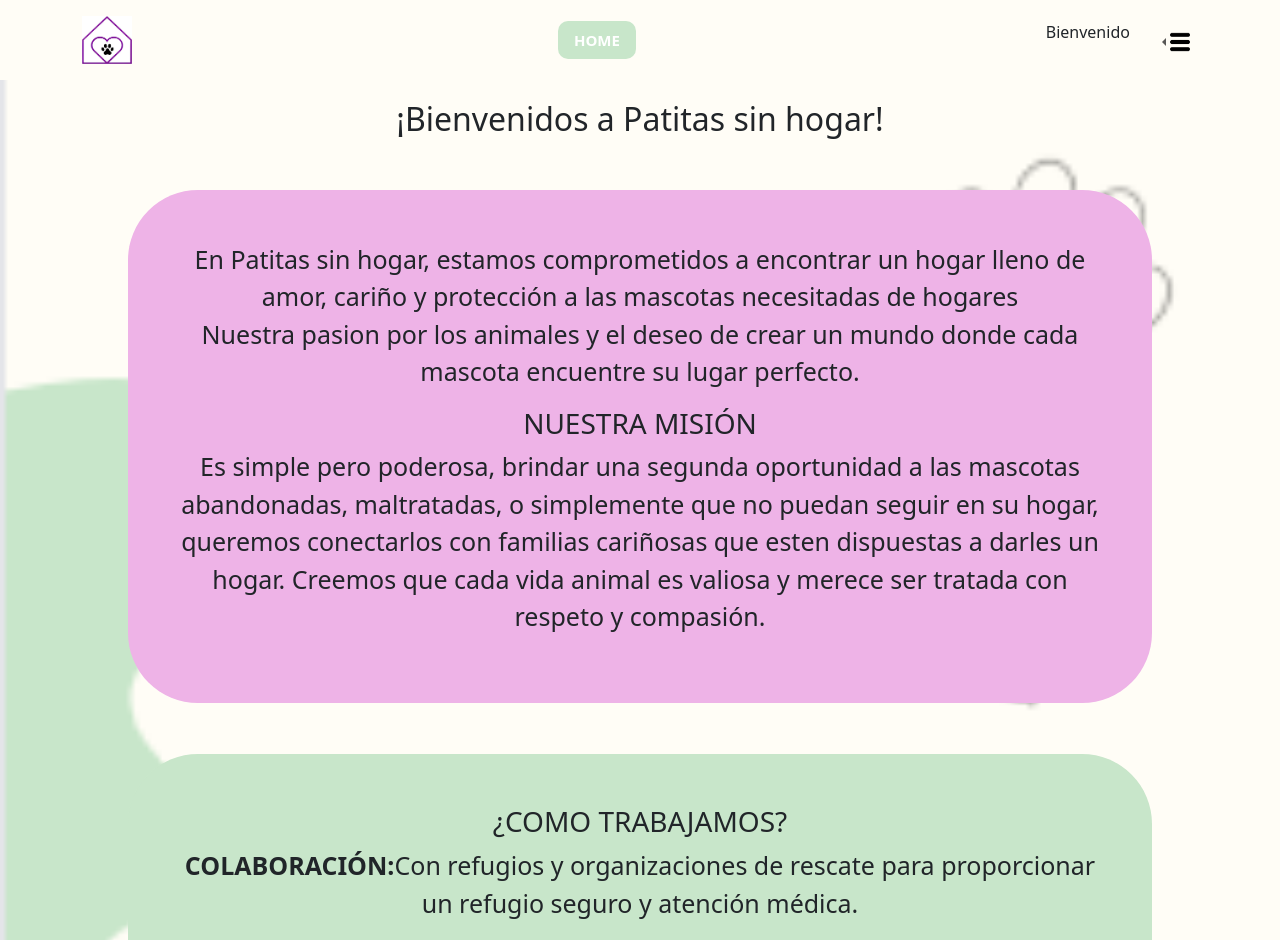
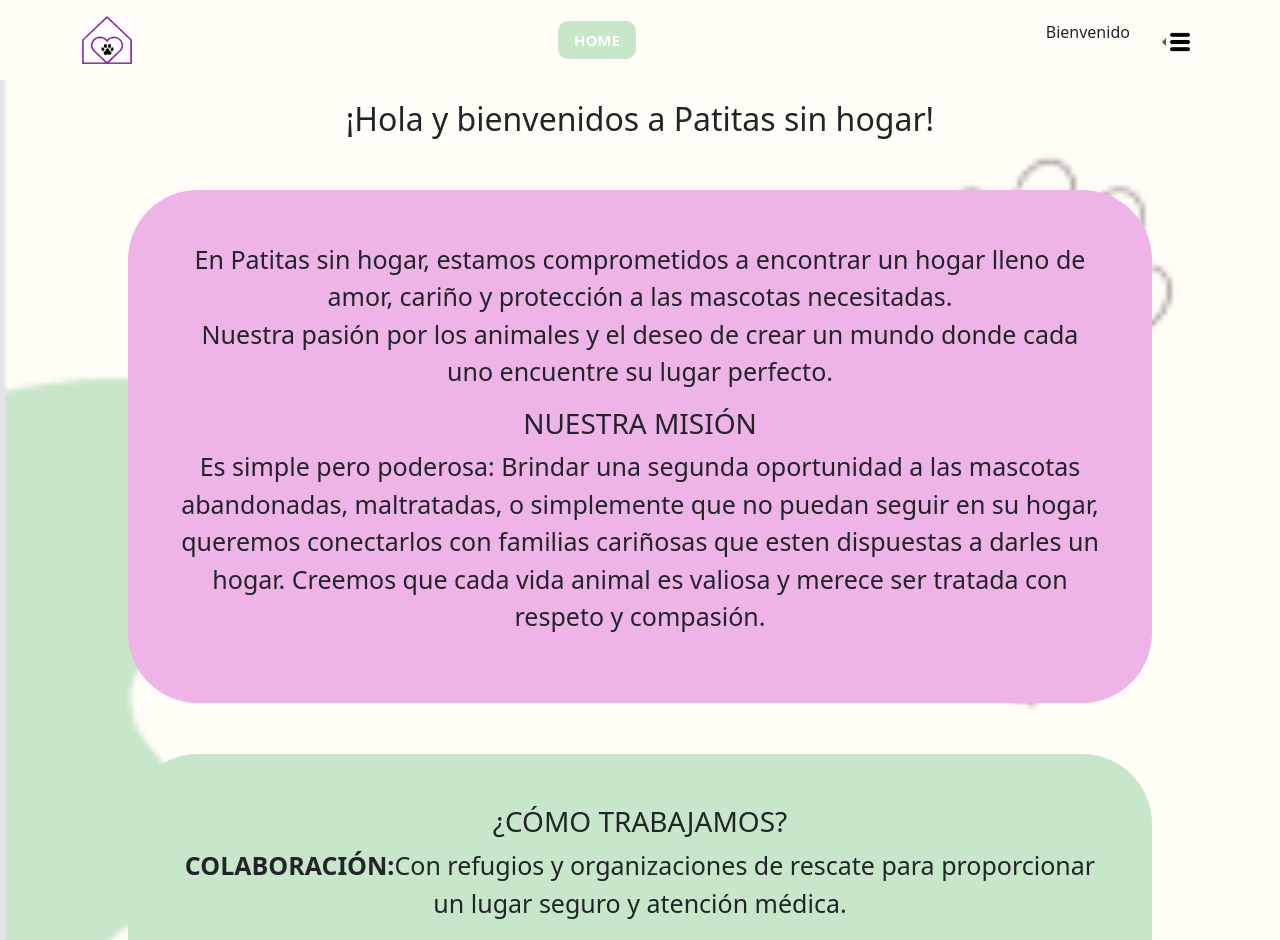
Before and after one commit to RieraAndres/Henry_PF, a React (Create React App) app in the folder Client/: page /about in a window 1280 px wide. Shown: the top 940 px of the page. Built offline with nearby package versions, Linux system fonts and the light colour scheme.

Commit message:
Ortografia

```diff
--- a/Client/src/Views/About/About.jsx
+++ b/Client/src/Views/About/About.jsx
@@ -7,20 +7,20 @@ function Info () {
         <div className={styles.Container}>
             <NavBar/>
             <div className={styles.body}>
-                <h2>¡Bienvenidos a Patitas sin hogar!</h2>
+                <h2>¡Hola y bienvenidos a Patitas sin hogar!</h2>
                 <div className={styles.presentar}>
-                    <p>En Patitas sin hogar, estamos comprometidos a encontrar un hogar lleno de amor, cariño y protección a las mascotas necesitadas de hogares<br />
-                    Nuestra pasion por los animales y el deseo de crear un mundo donde cada mascota encuentre su lugar perfecto.</p>
+                    <p>En Patitas sin hogar, estamos comprometidos a encontrar un hogar lleno de amor, cariño y protección a las mascotas necesitadas.<br />
+                    Nuestra pasión por los animales y el deseo de crear un mundo donde cada uno encuentre su lugar perfecto.</p>
                     <h3>NUESTRA MISIÓN</h3>
-                    <p>Es simple pero poderosa, brindar una segunda oportunidad a las mascotas abandonadas, maltratadas, o simplemente que no puedan seguir en su hogar,
+                    <p>Es simple pero poderosa: Brindar una segunda oportunidad a las mascotas abandonadas, maltratadas, o simplemente que no puedan seguir en su hogar,
                         queremos conectarlos con familias cariñosas que esten dispuestas a darles un hogar. Creemos que cada vida animal es valiosa y merece ser tratada con respeto y compasión.
                     </p>
 
                 </div>
                 <div className={styles.trabajo}>
-                    <h3>¿COMO TRABAJAMOS?</h3>
-                    <p><b>COLABORACIÓN:</b>Con refugios y organizaciones de rescate para proporcionar un refugio seguro y atención médica.</p>
-                    <p><b>ADOPCIÓN RESPONSABLE:</b> Se realiza un proceso de adopción para asegurar de que cada una sea adoptada por la familia adecuada.</p>
+                    <h3>¿CÓMO TRABAJAMOS?</h3>
+                    <p><b>COLABORACIÓN:</b>Con refugios y organizaciones de rescate para proporcionar un lugar seguro y atención médica.</p>
+                    <p><b>ADOPCIÓN RESPONSABLE:</b> Se realiza el proceso de adopción y nos aseguramos que cada una sea recibido por la familia adecuada.</p>
                     <p><h5>GRACIAS POR VISITAR Patitas sin hogar.</h5></p>
                     <p>Esperamos que encuentres la compañia perfecta en uno de nuestros adorables amigos.
                         <b/>¡No dudes en contactarnos!</p>
--- a/Client/src/Views/Info/Info.jsx
+++ b/Client/src/Views/Info/Info.jsx
@@ -6,11 +6,11 @@ function Info () {
         <div className={styles.Container}>
             <NavBar/>
             <div className={styles.body}>
-                <h2>¿Como adopto?</h2>
+                <h2>¿Cómo adopto?</h2>
                 <div className={styles.pasos}>
                     <p>Una vez que elegiste al proximo integrante, clickeá en <b>¡ADOPTAR!</b> y completa todos los datos.</p>
-                    <p>Te pondremos en contacto con la persona a cargo del Patitas sin hogar.</p>
-                    <p>Por ultimo se cordinara la fecha y horario para buscar al futuro integrante.</p>
+                    <p>Te pondremos en contacto con la persona a cargo de Patitas sin hogar.</p>
+                    <p>Por último se coordinara la fecha y horario para entregar al futuro integrante.</p>
                 </div>
                 <div className={styles.criterios}>
                     <h2>Recuerda que...</h2>
--- a/Client/src/Views/Inicio/Inicio.jsx
+++ b/Client/src/Views/Inicio/Inicio.jsx
@@ -7,8 +7,8 @@ function Inicio() {
         <p className={styles.paragraphAdopt}>
         ¿ESTÁS INTERESADO EN ADOPTAR?
       </p>
-      <NavLink to="/home" className={styles.buttonAdopt}> Mascotas en adopcion </NavLink>
-      <NavLink to="/adopt" className={styles.buttonGive}>Dar en adopcion</NavLink>
+      <NavLink to="/home" className={styles.buttonAdopt}> Mascotas en adopción </NavLink>
+      <NavLink to="/adopt" className={styles.buttonGive}>Dar en adopción</NavLink>
       <p className={styles.paragraphGive}>
         EL AMOR NO SE PUEDE COMPRAR
       </p>
```
